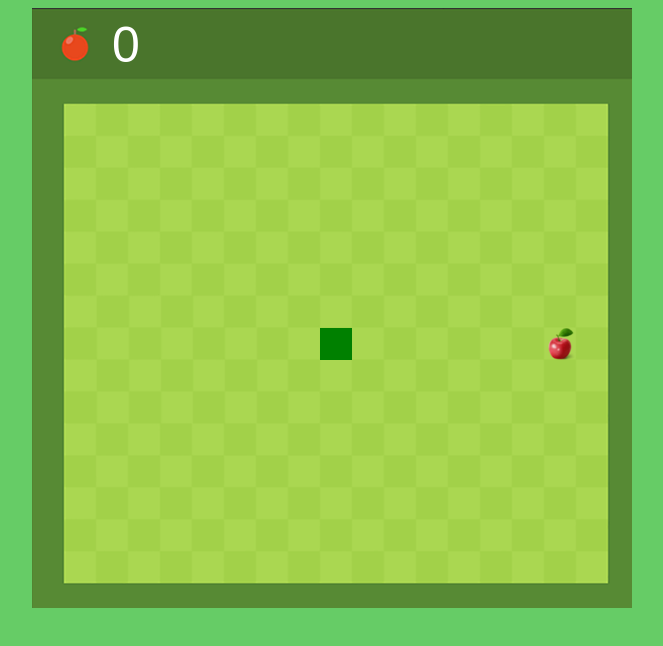
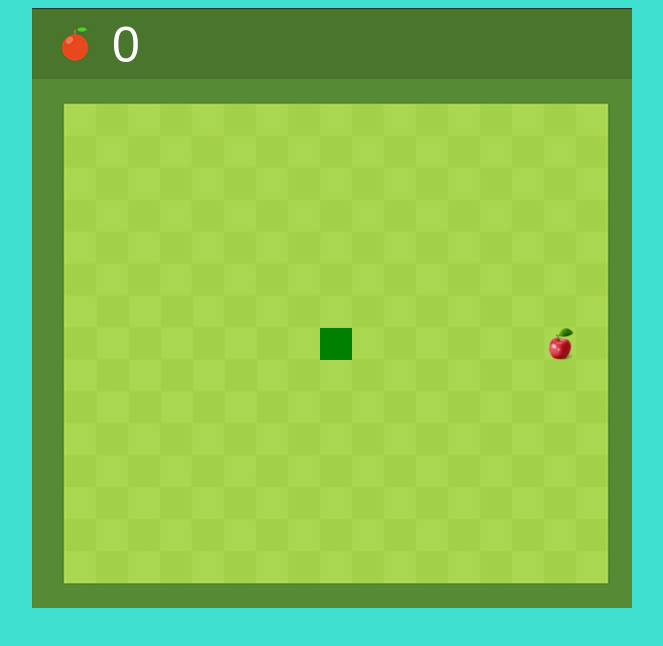
Before and after one commit to Geru4s/zmeya, a plain HTML site: page index.html in a window 1280 px wide. Shown: the whole page, without its empty margins (308-971 px from the left). Drawn offline with Linux system fonts and the light colour scheme.

Commit message:
Update index.html

```diff
--- a/index.html
+++ b/index.html
@@ -1,7 +1,7 @@
 <!DOCTYPE html>
 <html lang="ru">
 <head>
-<body style="background-color:#66cc66">
+<body style="background-color:#40E0D0">
   <meta charset="UTF-8">
   <meta name="viewport" content="width=device-width, initial-scale=1.0">
   <meta http-equiv="X-UA-Compatible" content="ie=edge">
```
